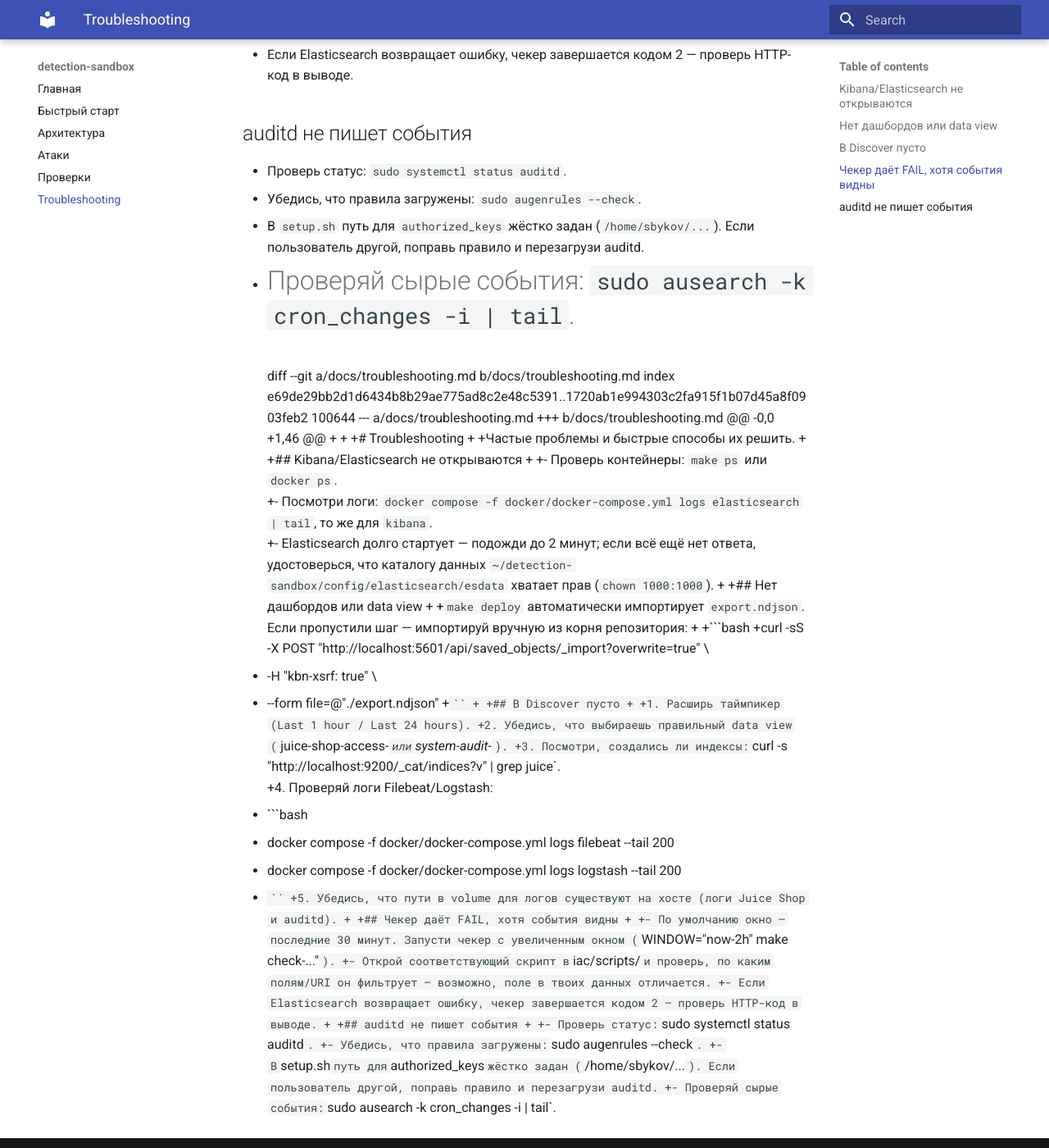
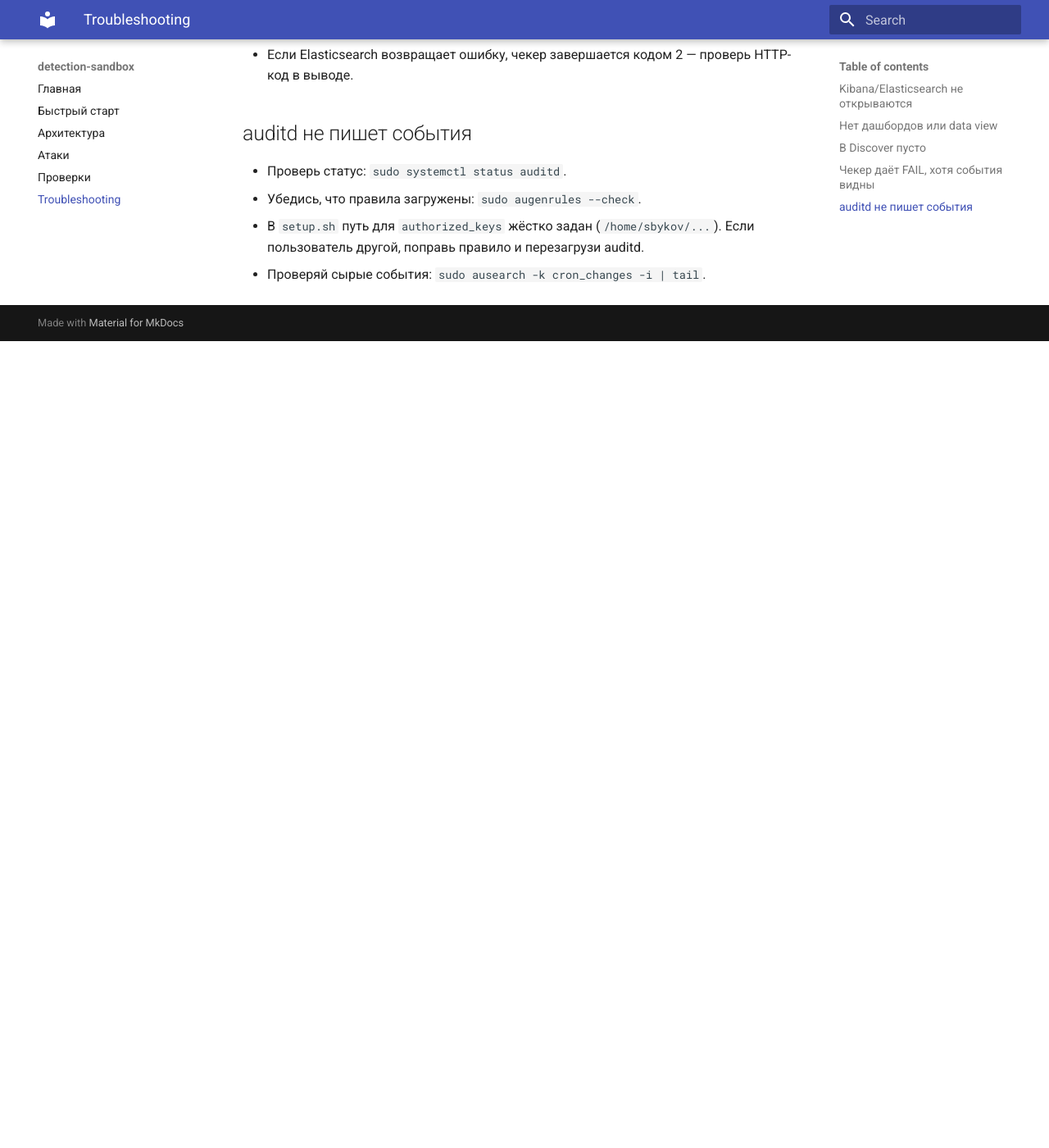
Before and after one commit to LostErr0r/detection-sandbox, an MkDocs documentation site: the page built from docs/troubleshooting.md, in a window 1280 px wide and 1400 px high, scrolled down 1211 px. Shown: the whole window at 82% size. Built offline with MkDocs 1.6.1 and Material for MkDocs 9.7.7, drawn with Linux system fonts in a browser that asks for light colours; after the commit the page ends 1627 px from its top, so only the background shows below that.

Commit message:
Update troubleshooting.md

````diff
--- a/docs/troubleshooting.md
+++ b/docs/troubleshooting.md
@@ -44,55 +44,3 @@ curl -sS -X POST "http://localhost:5601/api/saved_objects/_import?overwrite=true
 - Убедись, что правила загружены: `sudo augenrules --check`.
 - В `setup.sh` путь для `authorized_keys` жёстко задан (`/home/sbykov/...`). Если пользователь другой, поправь правило и перезагрузи auditd.
 - Проверяй сырые события: `sudo ausearch -k cron_changes -i | tail`.
-=======
-diff --git a/docs/troubleshooting.md b/docs/troubleshooting.md
-index e69de29bb2d1d6434b8b29ae775ad8c2e48c5391..1720ab1e994303c2fa915f1b07d45a8f0903feb2 100644
---- a/docs/troubleshooting.md
-+++ b/docs/troubleshooting.md
-@@ -0,0 +1,46 @@
-+<!-- Траблшутинг -->
-+
-+# Troubleshooting
-+
-+Частые проблемы и быстрые способы их решить.
-+
-+## Kibana/Elasticsearch не открываются
-+
-+- Проверь контейнеры: `make ps` или `docker ps`.
-+- Посмотри логи: `docker compose -f docker/docker-compose.yml logs elasticsearch | tail`, то же для `kibana`.
-+- Elasticsearch долго стартует — подожди до 2 минут; если всё ещё нет ответа, удостоверься, что каталогу данных `~/detection-sandbox/config/elasticsearch/esdata` хватает прав (`chown 1000:1000`).
-+
-+## Нет дашбордов или data view
-+
-+`make deploy` автоматически импортирует `export.ndjson`. Если пропустили шаг — импортируй вручную из корня репозитория:
-+
-+```bash
-+curl -sS -X POST "http://localhost:5601/api/saved_objects/_import?overwrite=true" \
-+  -H "kbn-xsrf: true" \
-+  --form file=@"./export.ndjson"
-+```
-+
-+## В Discover пусто
-+
-+1. Расширь таймпикер (Last 1 hour / Last 24 hours).
-+2. Убедись, что выбираешь правильный data view (`juice-shop-access-*` или `system-audit-*`).
-+3. Посмотри, создались ли индексы: `curl -s "http://localhost:9200/_cat/indices?v" | grep juice`.
-+4. Проверяй логи Filebeat/Logstash:
-+   ```bash
-+   docker compose -f docker/docker-compose.yml logs filebeat --tail 200
-+   docker compose -f docker/docker-compose.yml logs logstash --tail 200
-+   ```
-+5. Убедись, что пути в volume для логов существуют на хосте (логи Juice Shop и auditd).
-+
-+## Чекер даёт FAIL, хотя события видны
-+
-+- По умолчанию окно — последние 30 минут. Запусти чекер с увеличенным окном (`WINDOW="now-2h" make check-..."`).
-+- Открой соответствующий скрипт в `iac/scripts/` и проверь, по каким полям/URI он фильтрует — возможно, поле в твоих данных отличается.
-+- Если Elasticsearch возвращает ошибку, чекер завершается кодом 2 — проверь HTTP-код в выводе.
-+
-+## auditd не пишет события
-+
-+- Проверь статус: `sudo systemctl status auditd`.
-+- Убедись, что правила загружены: `sudo augenrules --check`.
-+- В `setup.sh` путь для `authorized_keys` жёстко задан (`/home/sbykov/...`). Если пользователь другой, поправь правило и перезагрузи auditd.
-+- Проверяй сырые события: `sudo ausearch -k cron_changes -i | tail`.
````
